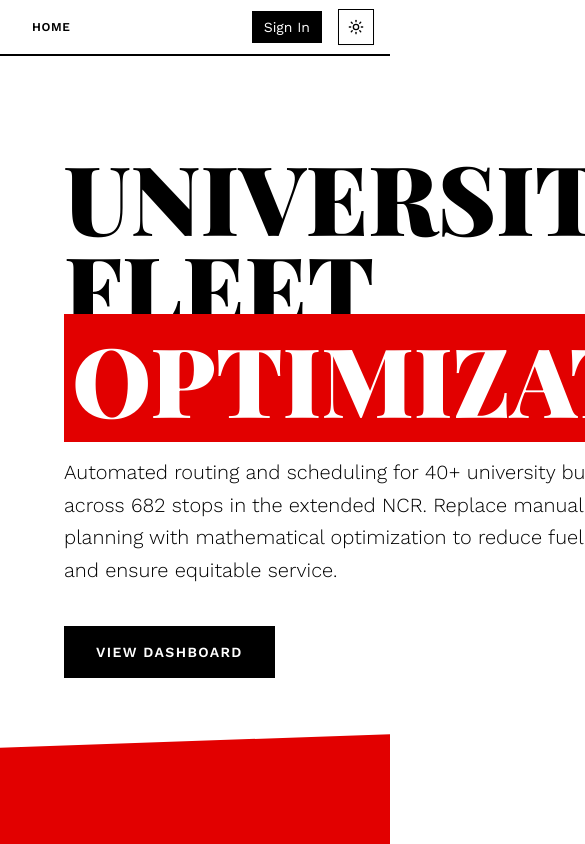
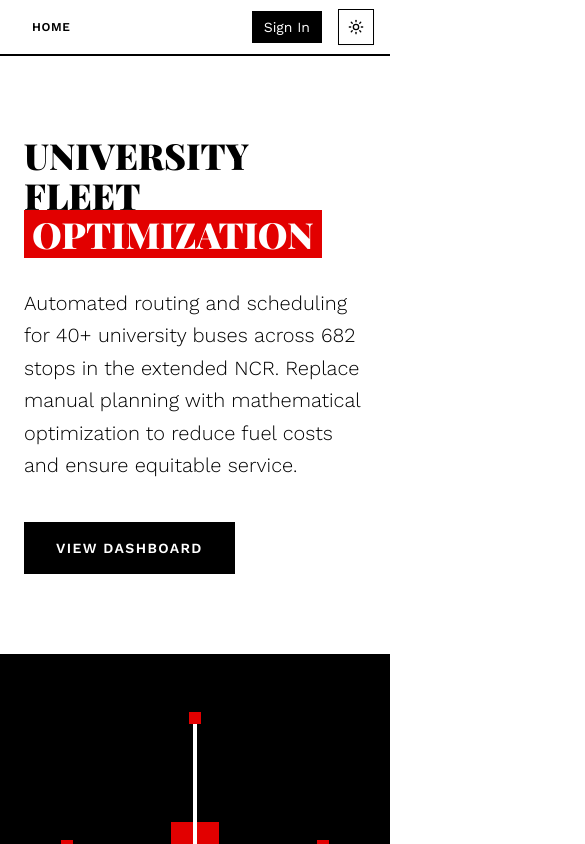
Before and after one commit to NamanKatewa/Minor-Project, a Next.js app in the folder web/: page / in a window 390 px wide. Shown: the top 844 px of the page, 585 px wide, since content can reach past the window. Built offline with nearby package versions, Linux system fonts and the light colour scheme; no server answers.

Commit message:
fix: UI Layout

```diff
--- a/web/src/app/dashboard/data/buses/page.tsx
+++ b/web/src/app/dashboard/data/buses/page.tsx
@@ -53,9 +53,8 @@
 		{
 			accessorKey: "depot_name",
 			header: "Depot",
-			cell: (
-				{ row }: { row: Row<BusWithDepot> },
-			) => row.original.depot_name || "Unassigned",
+			cell: ({ row }: { row: Row<BusWithDepot> }) =>
+				row.original.depot_name || "Unassigned",
 		},
 		{
 			id: "actions",
--- a/web/src/app/page.tsx
+++ b/web/src/app/page.tsx
@@ -8,9 +8,9 @@
 		<div className="min-h-screen bg-background">
 			<Topbar showSidebarTrigger={false} />
 
-			<section className="grid min-h-[85vh] grid-cols-[1.2fr_0.8fr]">
-				<div className="flex flex-col justify-center px-16 py-20">
-					<h2 className="mb-8 font-black font-serif text-8xl leading-[0.95]">
+			<section className="grid min-h-[85vh] grid-cols-1 lg:grid-cols-[1.2fr_0.8fr]">
+				<div className="flex flex-col justify-center px-6 py-20 lg:px-12 xl:px-16">
+					<h2 className="mb-8 font-black font-serif text-4xl leading-[1.1] sm:text-5xl md:text-6xl lg:text-6xl xl:text-7xl 2xl:text-8xl">
 						UNIVERSITY
 						<br />
 						FLEET
--- a/web/src/components/stops-map.tsx
+++ b/web/src/components/stops-map.tsx
@@ -108,7 +108,6 @@
 					className: isEditMode ? "cursor-move" : "",
 				});
 
-
 				if (isEditMode) {
 					const editMarker = L.marker([stop.lat, stop.lon], {
 						draggable: true,
```
